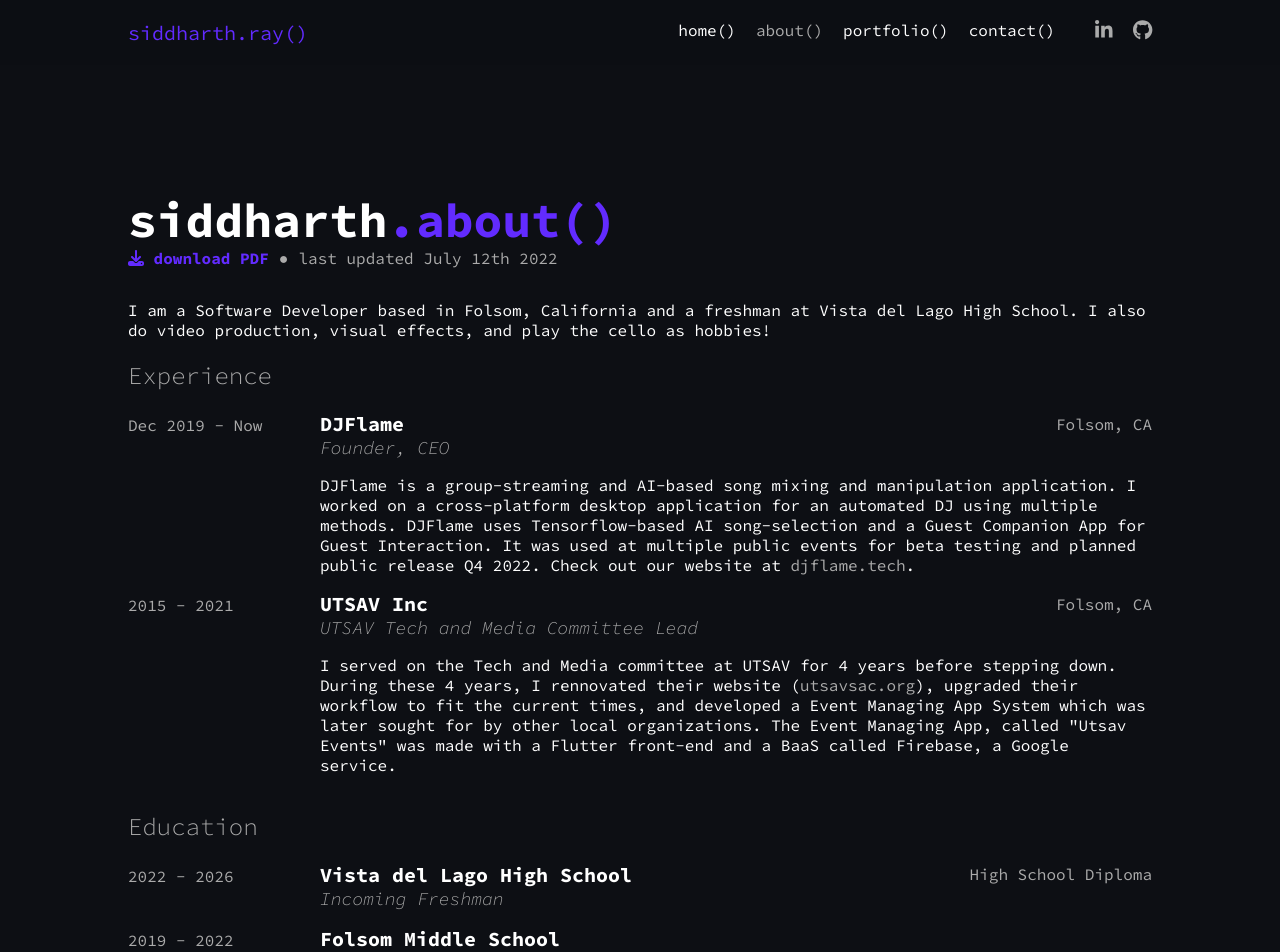
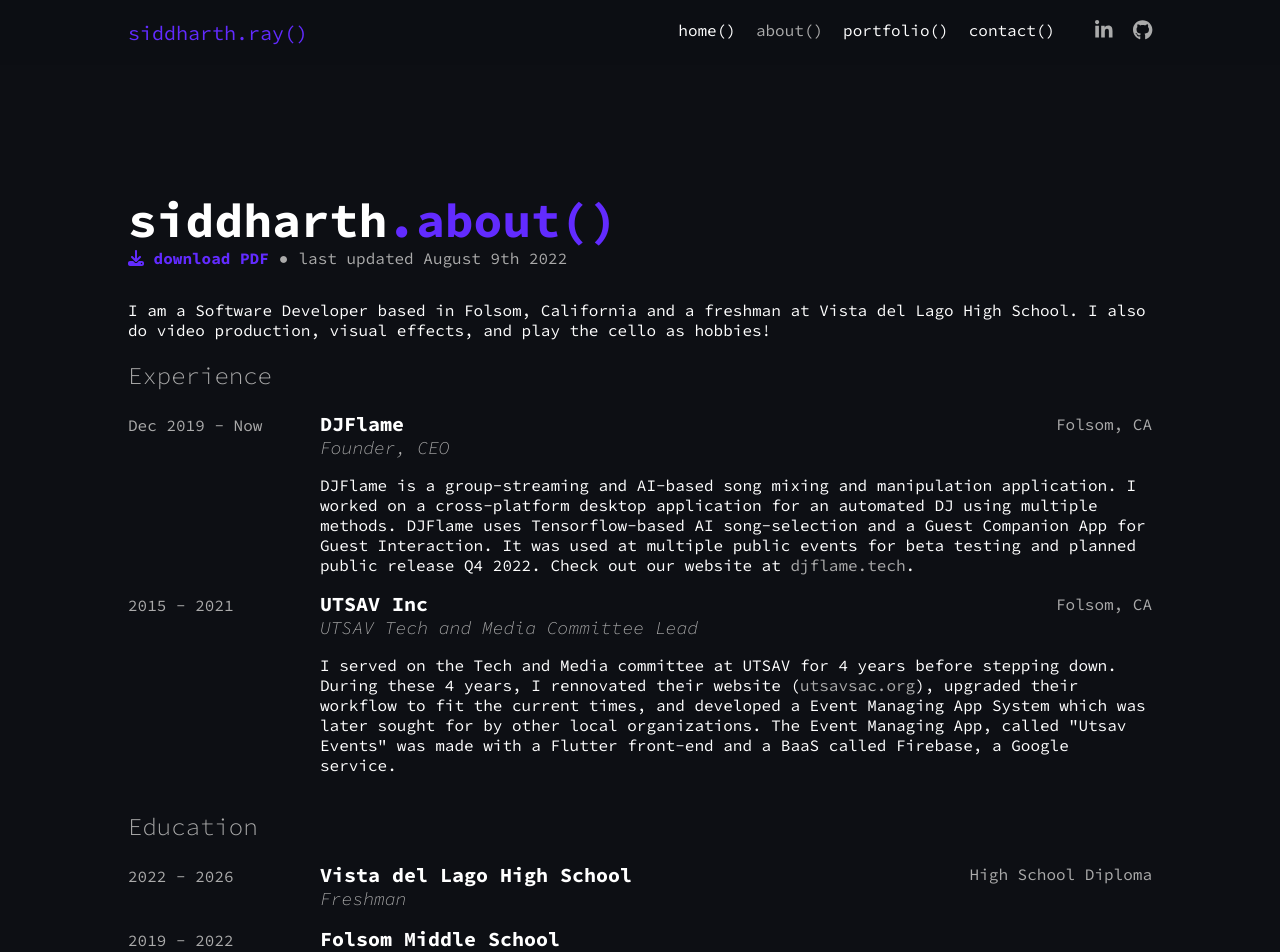
Before and after one commit to kidsonfilms-python-rules/siddharth-ray-dot-com, a Next.js app: page /about in a window 1280 px wide. Shown: the top 952 px of the page. Built offline with nearby package versions, Linux system fonts and the light colour scheme.

Commit message:
updated school info

```diff
--- a/pages/about.js
+++ b/pages/about.js
@@ -23,7 +23,7 @@
           <div className={styles.buttonRow}>
             <a href='/download/Siddharth Ray Resume.pdf' target={"_blank"}><FontAwesomeIcon icon={faDownload} className={styles.icon} /> download PDF</a>
             <p>●  </p>
-            <p>last updated July 12th 2022</p>
+            <p>last updated August 9th 2022</p>
           </div>
           <p>
             I am a Software Developer based in Folsom, California and a freshman at Vista del Lago High School. I also do video production, visual effects, and play the cello as hobbies!
@@ -47,7 +47,7 @@
               <ExperienceBlock timeframe="2022 - 2026"
               companyName="Vista del Lago High School"
               location="High School Diploma"
-              jobTitle="Incoming Freshman" />
+              jobTitle="Freshman" />
               <ExperienceBlock timeframe="2019 - 2022"
               companyName="Folsom Middle School"
               jobTitle="GPA: 4.0" />
```
